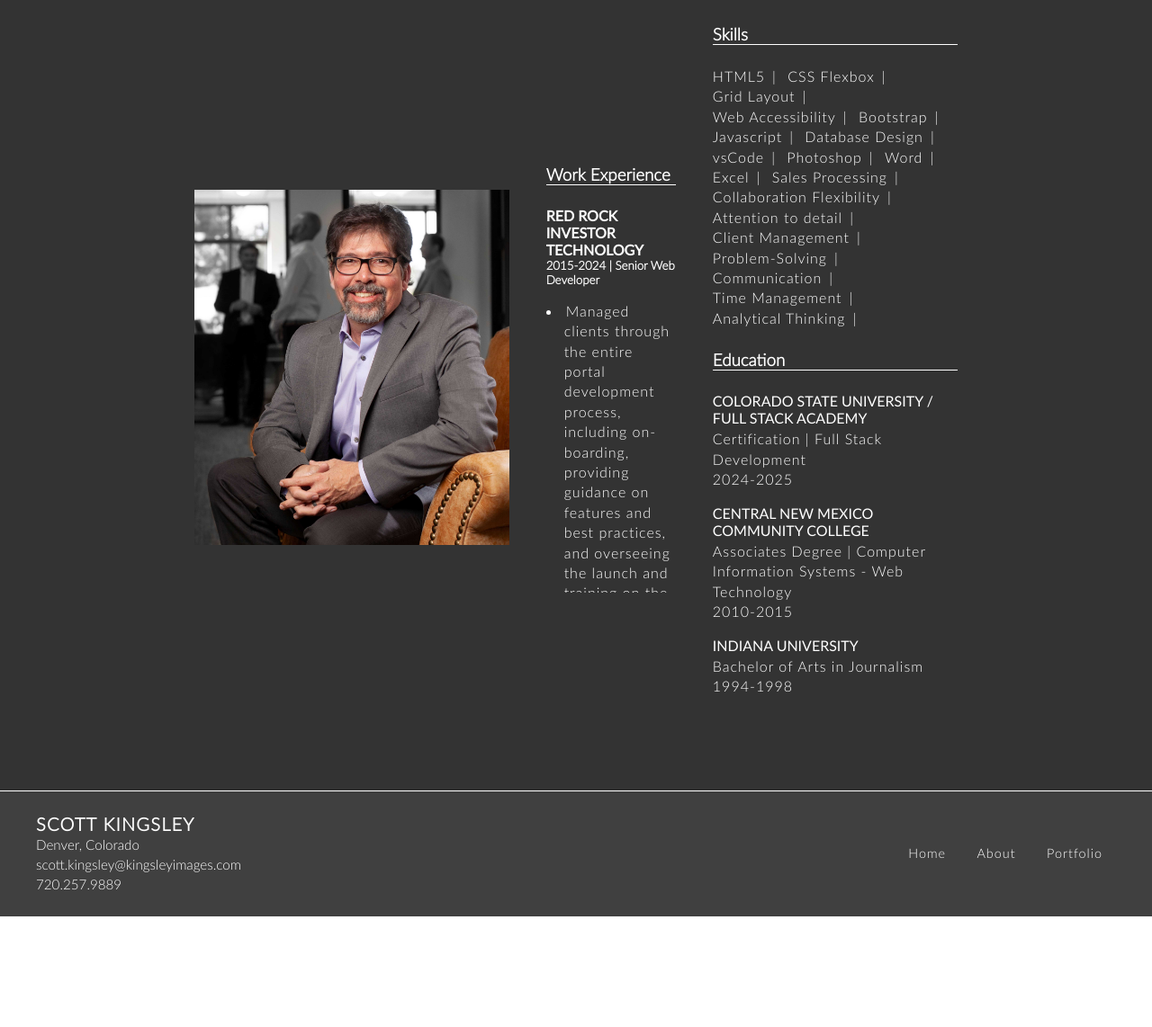
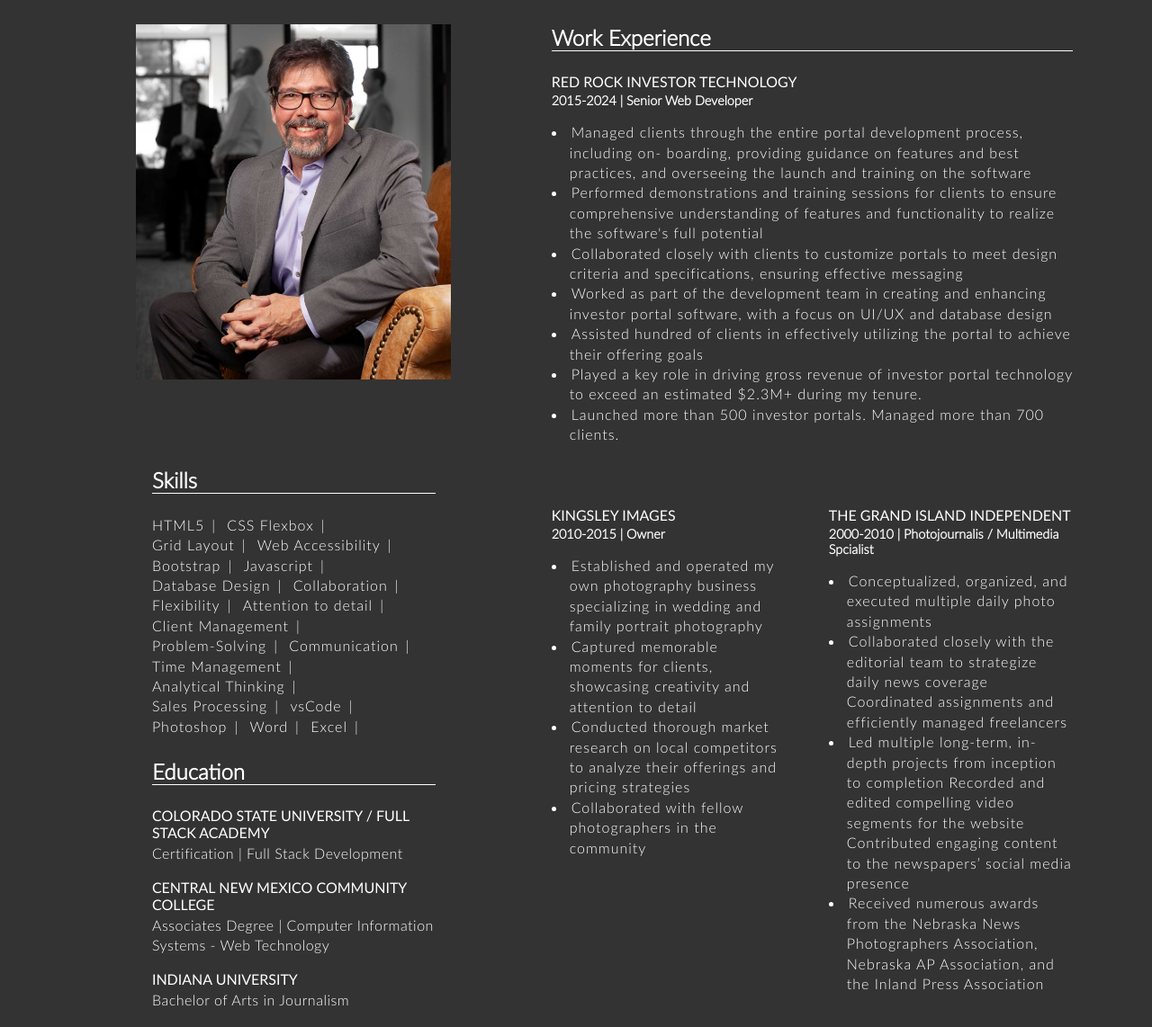
Before and after one commit to kingsleyimages/careerSim, a plain HTML site: page html/about.html in a window 1280 px wide. Shown: the part 147-1289 px from the top of the page at 90% size. Before the commit the page ends 1166 px from the top, so only its background shows below. Drawn offline with Linux system fonts and the light colour scheme; files whose address does not match are found by name.

```diff
--- a/css/main.css
+++ b/css/main.css
@@ -73,7 +73,7 @@ nav li a:active {
   border-top: 2px solid #fff;
 }
 
-/* home page specific styles */
+/* specific page layout */
 
 #homePage {
   background-color: rgba(0, 0, 0, 0.8);
@@ -87,18 +87,25 @@ nav li a:active {
   background-color: rgba(0, 0, 0, 0.8);
   display: grid;
   grid-template-columns: repeat(3, fr);
-  grid-template-rows: repeat(1, fr);
-  padding: 150px 15% 5%;
+  grid-template-rows: repeat(2, fr);
+  padding: 150px 5% 5%;
 }
-#aboutPage .colTwo {
-  max-height: 500px;
-  overflow-y: scroll;
+#portfolioPage {
+  background-color: rgba(0, 0, 0, 0.8);
+  display: grid;
+  grid-template-columns: repeat(2, fr);
+  grid-template-rows: repeat(2, fr);
+  padding: 75px 15% 5%;
 }
+
+/* column definitions */
+
 .colOne {
   grid-column: 1/2;
   grid-row: 1/2;
 }
-.colOne img {
+#homePage .colOne img,
+#aboutPage .colOne img {
   max-width: 500px;
   height: auto;
   margin: 0 auto;
@@ -116,7 +123,16 @@ nav li a:active {
   grid-column: 3/4;
   grid-row: 1/2;
 }
-
+#aboutPage .colTwo {
+  grid-column: 2/4;
+}
+#aboutPage .colTwo.row {
+  grid-column: 2/3;
+}
+/* way to maintain column definitions, but switch row */
+#aboutPage .row {
+  grid-row: 2/3;
+}
 .colOne,
 .colTwo,
 .colThree {
@@ -126,6 +142,17 @@ nav li a:active {
   flex-direction: column;
   align-self: center;
   justify-self: center;
+}
+#aboutPage .colOne,
+#aboutPage .colTwo,
+#aboutPage .colThree,
+#portfolioPage .colOne,
+#portfolioPage .colTwo,
+#portfolioPage .colThree {
+  align-self: start;
+}
+.colOne.row {
+  padding: 0 20%;
 }
 .colTwo h1 {
   font-family: 'lato heavy';
@@ -138,7 +165,8 @@ nav li a:active {
   text-transform: uppercase;
 }
 
-.colTwo p:nth-of-type(1) {
+#aboutPage .colTwo p:nth-of-type(1),
+#portfolioPage p:nth-of-type(1) {
   max-width: 600px;
   margin: 1.5rem auto;
   border-top: 1px solid #fff;
@@ -152,14 +180,30 @@ nav li a:active {
   margin-right: 0;
   font-size: 1.5rem;
 }
+
+/* text styles about page */
+
 .skills h3,
 .education h3,
 .experience h3 {
+  font-size: 1.5rem;
   margin-bottom: 1.5rem;
   border-bottom: 1px solid #fff;
 }
+.education h4,
+.skills h4,
+.experience h4 {
+  font-family: lato;
+  text-transform: uppercase;
+  font-weight: 400;
+  margin-bottom: 0.2rem;
+  font-size: 1rem;
+}
 .experience h4 {
   margin-top: 1.25rem;
+}
+.experience h5 {
+  font-size: 0.9rem;
 }
 .experience ul {
   margin-top: 1rem;
@@ -188,15 +232,17 @@ nav li a:active {
 .education summary {
   margin-bottom: 1rem;
 }
-.education summary h4 {
-  font-family: lato;
-  text-transform: uppercase;
-  font-weight: 400;
-  margin-bottom: 0.2rem;
-  font-size: 1rem;
+.education summary p {
+  letter-spacing: 0.5px;
 }
-.education summary p {
-  letter-spacing: 1px;
+
+/* portfolio page */
+#portfolioPage img {
+  clear: both;
+  width: 70%;
+  max-width: 250px;
+  border: 1px solid #fff;
+  margin: 10px auto;
 }
 /* footer */
 footer {
--- a/html/about.html
+++ b/html/about.html
@@ -62,12 +62,63 @@
               technology to exceed an estimated $2.3M+ during my tenure.
             </li>
             <li>
-              Launched more than 500 investor portals. Worked with moren than
-              700 clients.
+              Launched more than 500 investor portals. Managed more than 700
+              clients.
             </li>
           </ul>
         </section>
+      </div>
+      <div class="colThree"></div>
 
+      <div class="colOne row">
+        <section class="skills">
+          <h3>Skills</h3>
+
+          <ul>
+            <li>HTML5</li>
+            <li>CSS Flexbox</li>
+            <li>Grid Layout</li>
+            <li>Web Accessibility</li>
+            <li>Bootstrap</li>
+            <li>Javascript</li>
+            <li>Database Design</li>
+            <li>Collaboration</li>
+            <li>Flexibility</li>
+            <li>Attention to detail</li>
+            <li>Client Management</li>
+            <li>Problem-Solving</li>
+            <li>Communication</li>
+            <li>Time Management</li>
+            <li>Analytical Thinking</li>
+            <li>Sales Processing</li>
+            <li>vsCode</li>
+            <li>Photoshop</li>
+            <li>Word</li>
+            <li>Excel</li>
+          </ul>
+        </section>
+        <section class="education">
+          <h3>Education</h3>
+
+          <summary>
+            <h4>Colorado State University / Full Stack Academy</h4>
+            <p>Certification | Full Stack Development</p>
+          </summary>
+
+          <summary>
+            <h4>Central New Mexico Community College</h4>
+            <p>
+              Associates Degree | Computer Information Systems - Web Technology
+            </p>
+          </summary>
+
+          <summary>
+            <h4>Indiana University</h4>
+            <p>Bachelor of Arts in Journalism</p>
+          </summary>
+        </section>
+      </div>
+      <div class="colTwo row">
         <section class="experience">
           <h4>Kingsley Images</h4>
           <h5>2010-2015 | Owner</h5>
@@ -87,9 +138,11 @@
             <li>Collaborated with fellow photographers in the community</li>
           </ul>
         </section>
+      </div>
+      <div class="colThree row">
         <section class="experience">
           <h4>The Grand Island Independent</h4>
-          <h5>2000-2010 | Owner</h5>
+          <h5>2000-2010 | Photojournalis / Multimedia Spcialist</h5>
           <ul>
             <li>
               Conceptualized, organized, and executed multiple daily photo
@@ -114,56 +167,6 @@
           </ul>
         </section>
       </div>
-      <div class="colThree">
-        <section class="skills">
-          <h3>Skills</h3>
-
-          <ul>
-            <li>HTML5</li>
-            <li>CSS Flexbox</li>
-            <li>Grid Layout</li>
-            <li>Web Accessibility</li>
-            <li>Bootstrap</li>
-            <li>Javascript</li>
-            <li>Database Design</li>
-            <li>vsCode</li>
-            <li>Photoshop</li>
-            <li>Word</li>
-            <li>Excel</li>
-            <li>Sales Processing</li>
-            <li>Collaboration Flexibility</li>
-            <li>Attention to detail</li>
-            <li>Client Management</li>
-            <li>Problem-Solving</li>
-            <li>Communication</li>
-            <li>Time Management</li>
-            <li>Analytical Thinking</li>
-          </ul>
-        </section>
-        <section class="education">
-          <h3>Education</h3>
-
-          <summary>
-            <h4>Colorado State University / Full Stack Academy</h4>
-            <p>Certification | Full Stack Development</p>
-            <p>2024-2025</p>
-          </summary>
-
-          <summary>
-            <h4>Central New Mexico Community College</h4>
-            <p>
-              Associates Degree | Computer Information Systems - Web Technology
-            </p>
-            <p>2010-2015</p>
-          </summary>
-
-          <summary>
-            <h4>Indiana University</h4>
-            <p>Bachelor of Arts in Journalism</p>
-            <p>1994-1998</p>
-          </summary>
-        </section>
-      </div>
     </main>
     <footer>
       <div>
```
Also changed, not shown: html/portfolio.html (added, +83 -0 lines), images/about.png (added), images/evamedtecScreenShot.jpg (added), images/home.png (added), 4 other files.
